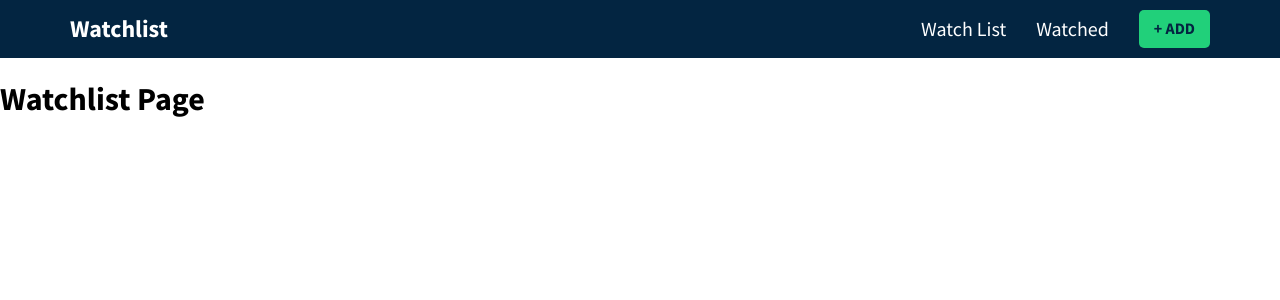
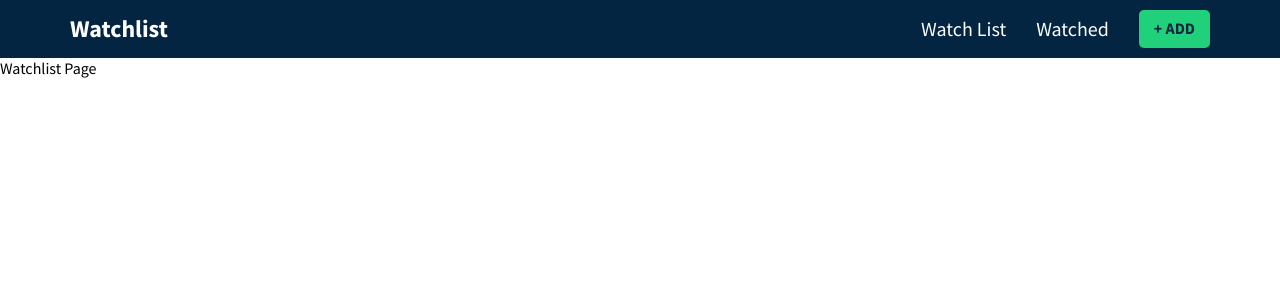
Before and after one commit to dantasjv/tmdb-movie-watchlist, a React (Create React App) app in the folder tmdb-react-watchlist/: page / in a window 1280 px wide. Shown: the top 300 px of the page. Built offline with nearby package versions, Linux system fonts and the light colour scheme.

Commit message:
Fix Header Routes

```diff
--- a/tmdb-react-watchlist/src/App.js
+++ b/tmdb-react-watchlist/src/App.js
@@ -13,15 +13,15 @@ function App() {
       <Header />
 
       <Switch>
-        <Route exact path='/'>
+        <Route exact path="/">
           <Watchlist />
         </Route>
 
-        <Route exact path='/watched'>
+        <Route exact path="/watched">
           <Watched />
         </Route>
 
-        <Route exact path='/add'>
+        <Route exact path="/add">
           <Add />
         </Route>
 
--- a/tmdb-react-watchlist/src/components/Add.js
+++ b/tmdb-react-watchlist/src/components/Add.js
@@ -1,4 +1,4 @@
-import React from 'react'
+import React from 'react';
 
 export const Add = () => {
   return (
--- a/tmdb-react-watchlist/src/components/Header.js
+++ b/tmdb-react-watchlist/src/components/Header.js
@@ -12,15 +12,15 @@ export const Header = () => {
           <ul className="nav-links">
 
             <li>
-              <Link to="/">Watch List</Link>
+              <Link to="/watchlist">Watch List</Link>
             </li>
 
             <li>
-              <Link to="/">Watched</Link>
+              <Link to="/watched">Watched</Link>
             </li>
 
             <li>
-              <Link to="/" className="btn">+ Add</Link>
+              <Link to="/add" className="btn">+ Add</Link>
             </li>
 
           </ul>
--- a/tmdb-react-watchlist/src/components/Watched.js
+++ b/tmdb-react-watchlist/src/components/Watched.js
@@ -1,4 +1,4 @@
-import React from 'react'
+import React from 'react';
 
 export const Watched = () => {
   return (
--- a/tmdb-react-watchlist/src/components/Watchlist.js
+++ b/tmdb-react-watchlist/src/components/Watchlist.js
@@ -2,6 +2,6 @@ import React from 'react'
 
 export const Watchlist = () => {
   return (
-    <h1>Watchlist Page</h1>
+    <div>Watchlist Page</div>
   )
 }
```
